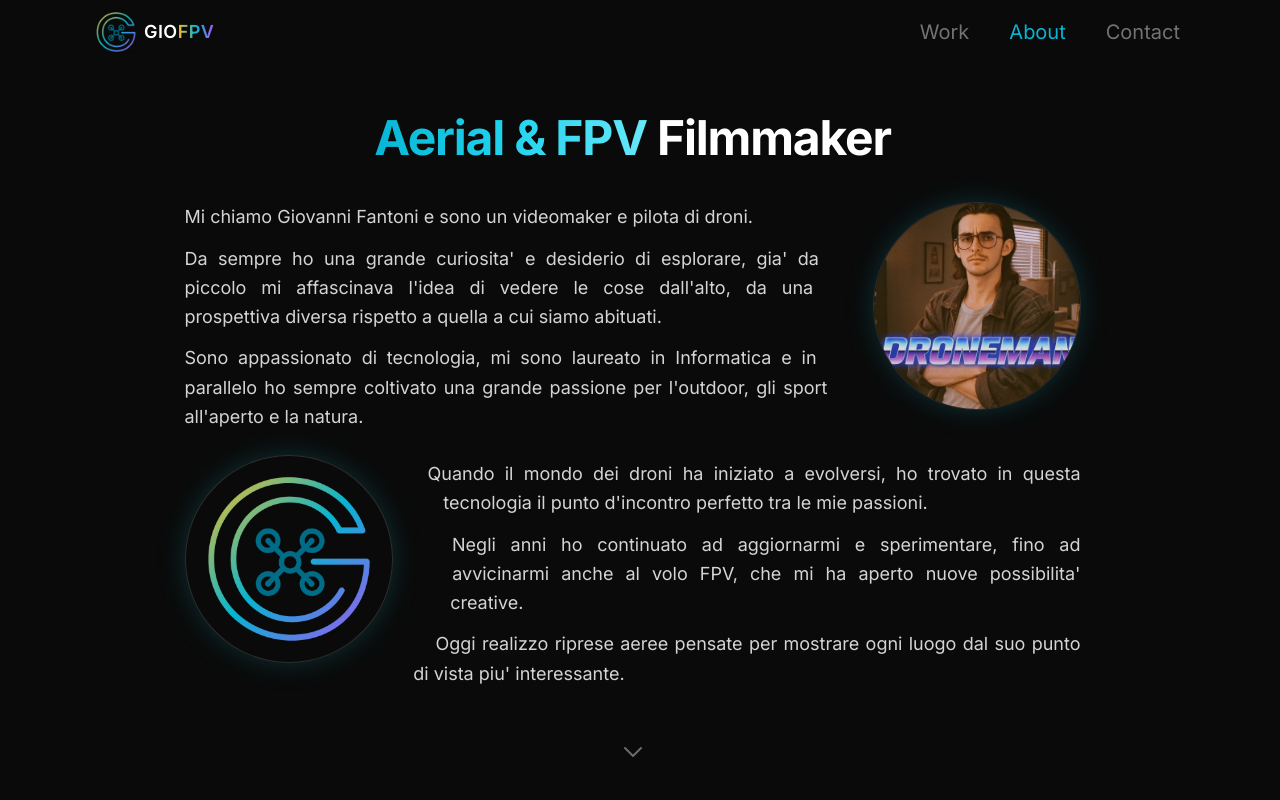
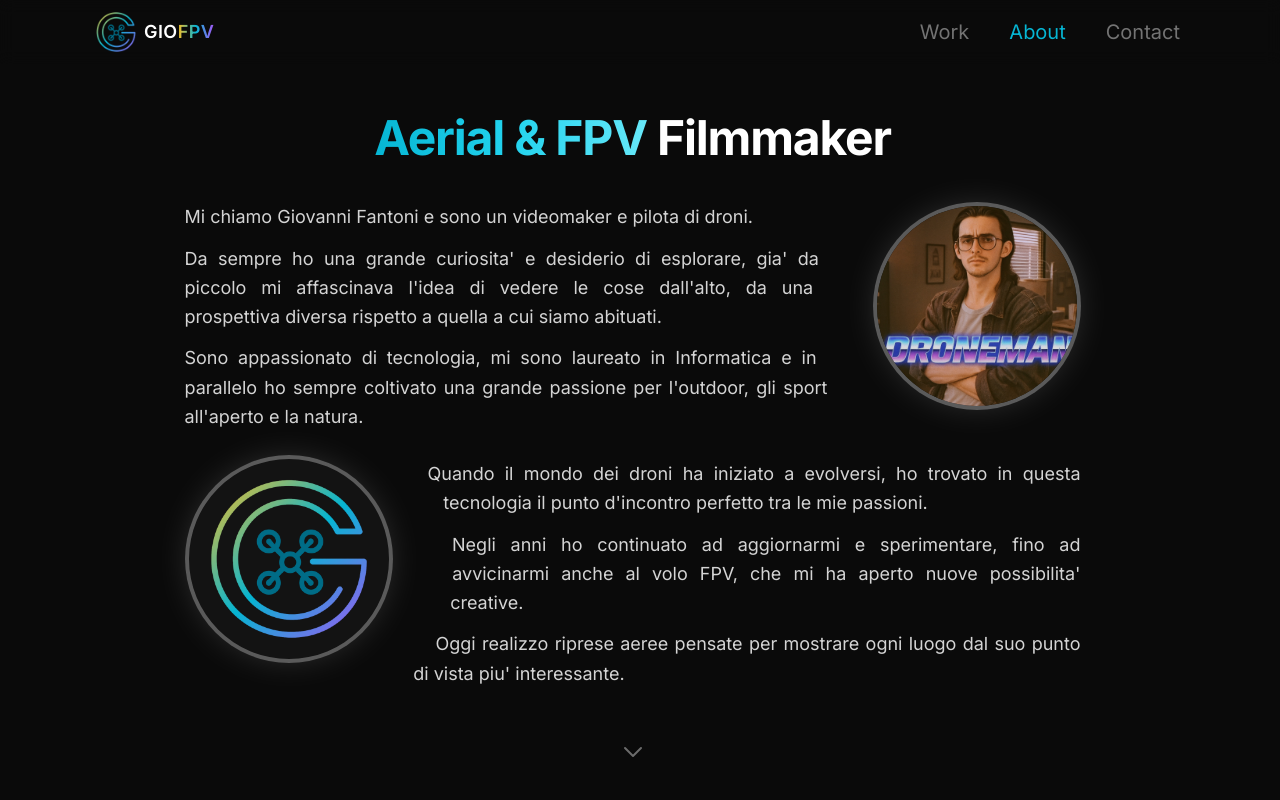
Before and after one commit to Gi0mputer/giofpv-site, a Next.js app: page /about in a window 1280 px wide. Shown: the top 800 px of the page. Built offline with nearby package versions, Linux system fonts and the light colour scheme.

Commit message:
Adjust about bubble borders and lighter fill

```diff
--- a/app/about/page.tsx
+++ b/app/about/page.tsx
@@ -100,7 +100,7 @@ export default function AboutPage() {
 
             <div className="text-[15px] sm:text-lg text-neutral-300 leading-relaxed max-w-4xl mx-auto clearfix text-left sm:text-justify">
               <div className="float-right mt-5 sm:mt-10 lg:mt-0 ml-2 lg:ml-16 mb-3 lg:mb-3 shape-circle">
-                <div className="w-36 h-36 sm:w-40 sm:h-40 lg:w-52 lg:h-52 rounded-full overflow-hidden border border-white/15 shadow-[0_0_35px_-10px_rgba(34,211,238,0.35)] bg-neutral-950/80">
+                <div className="w-36 h-36 sm:w-40 sm:h-40 lg:w-52 lg:h-52 rounded-full overflow-hidden border-4 border-white/30 shadow-[0_0_40px_-12px_rgba(255,255,255,0.25)] bg-neutral-900/70">
                   <Image
                     src="/profilepic.png"
                     alt="Giovanni Fantoni"
@@ -123,7 +123,7 @@ export default function AboutPage() {
               </p>
 
               <div className="float-left mr-4 mt-3 sm:mt-12 lg:mr-16 lg:mt-0 mb-0 lg:mb-3 shape-circle">
-                <div className="w-36 h-36 sm:w-40 sm:h-40 lg:w-52 lg:h-52 rounded-full overflow-hidden border border-white/15 shadow-[0_0_35px_-10px_rgba(34,211,238,0.35)] bg-neutral-950/80 p-4 sm:p-5">
+                <div className="w-36 h-36 sm:w-40 sm:h-40 lg:w-52 lg:h-52 rounded-full overflow-hidden border-4 border-white/30 shadow-[0_0_40px_-12px_rgba(255,255,255,0.25)] bg-neutral-900/70 p-4 sm:p-5">
                   <Image
                     src="/icon-512x512.png"
                     alt="GioFPV Logo"
```
